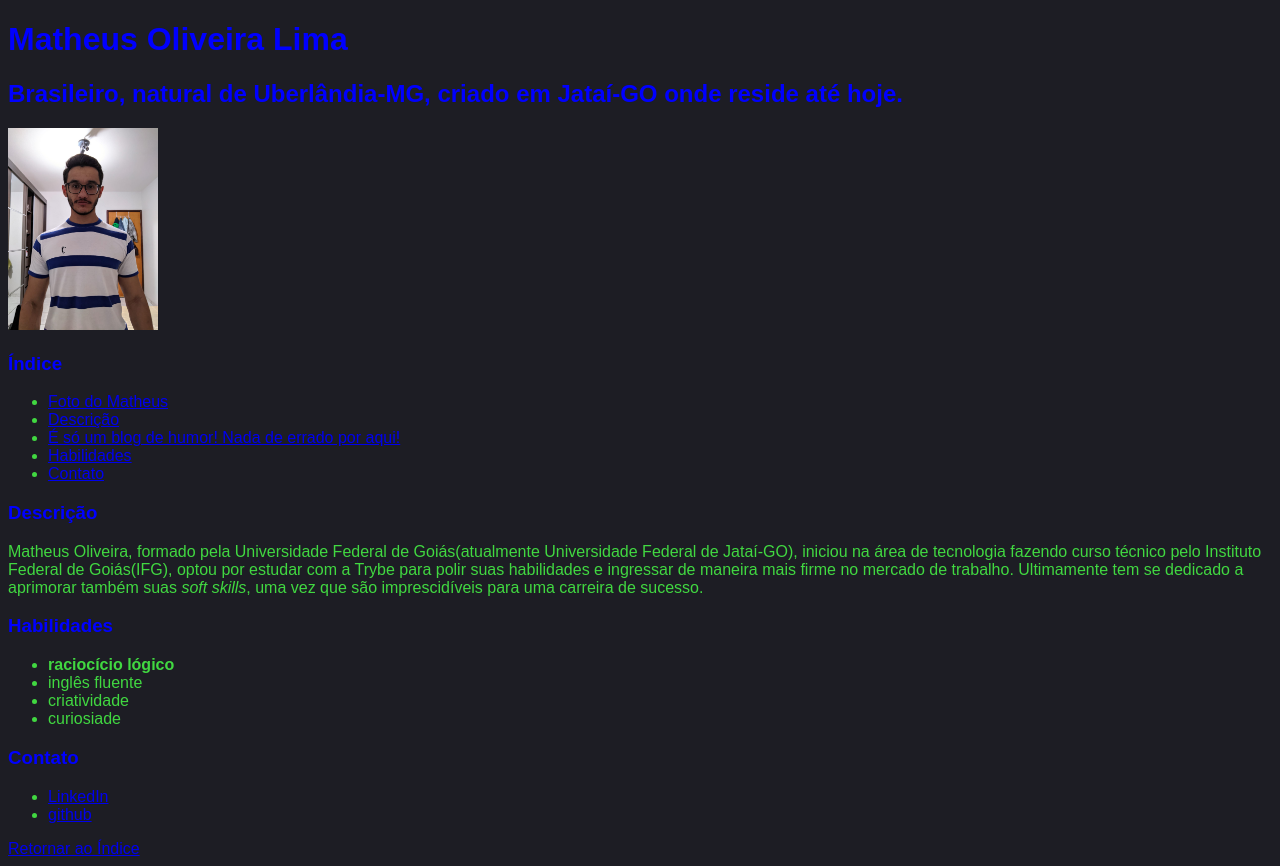
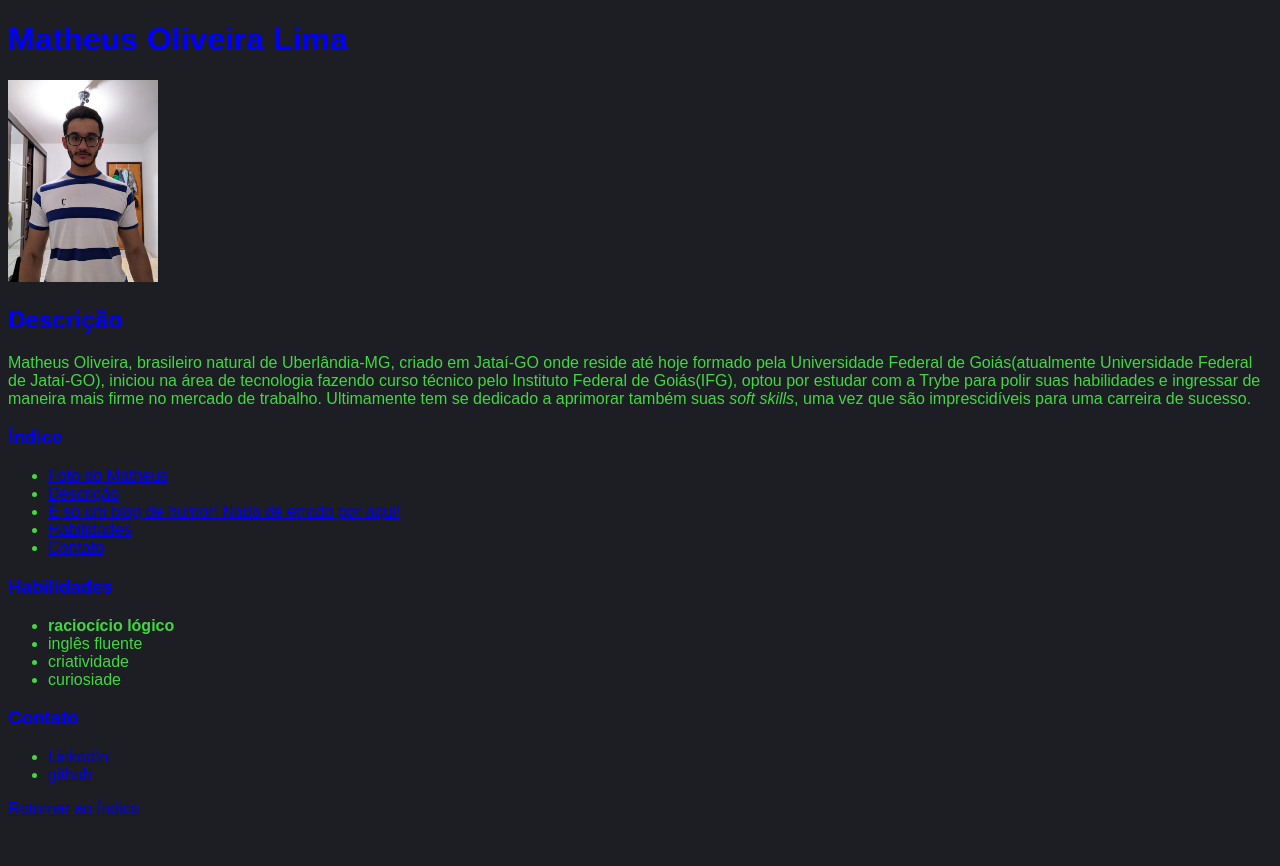
Before and after one commit to matheusolilima/matheusolilima.github.io, a plain HTML site: page index.html in a window 1280 px wide. After the commit the page ends 826 px from the top, so only its background shows below. Drawn offline with Linux system fonts and the light colour scheme.

Commit message:
criando divs, nao esta pronto ainda

```diff
--- a/index.html
+++ b/index.html
@@ -5,16 +5,29 @@
     <title>Portfólio do Matheus</title>
   <link rel="stylesheet" href="style.css">
   </head>
-    <body>
+
+  <body>
     <header></header>
     <main></main>
     <footer></footer>
 
-    <h1>Matheus Oliveira Lima</h1>
+    <div id="nome">
 
-      <h2>Brasileiro, natural de Uberlândia-MG, criado em Jataí-GO onde reside até hoje.</h2>
+      <h1>Matheus Oliveira Lima</h1>
+      <div>
+        <img id="Matheus-pic" src="./WhatsApp Image 2022-05-05 at 18.24.43.jpeg" alt="Matheus veste branco com azul" width=150> <br>
+        <h2>Descrição</h2>
 
-      <img id="Matheus-pic" src="./WhatsApp Image 2022-05-05 at 18.24.43.jpeg" alt="Matheus veste branco com azul" width=150> <br>
+        <p id="descricao">
+          Matheus Oliveira, brasileiro natural de Uberlândia-MG, criado em Jataí-GO onde reside até
+          hoje formado pela Universidade Federal de Goiás(atualmente Universidade Federal de Jataí-GO),
+          iniciou na área de tecnologia fazendo curso técnico pelo Instituto Federal de Goiás(IFG), optou por estudar
+          com a Trybe para polir suas habilidades e ingressar de maneira mais firme no mercado de trabalho. Ultimamente tem
+          se dedicado a aprimorar também suas <i>soft skills</i>, uma vez que são imprescidíveis para uma carreira
+          de sucesso.
+        </p>
+      </div>
+    </div>
 
 
         <h3>Índice</h3>
@@ -26,14 +39,7 @@
             <li><a href="#contato">Contato</a></li>
           </ul>
 
-        <h3>Descrição</h3>
-          <p id="descricao">
-            Matheus Oliveira, formado pela Universidade Federal de Goiás(atualmente Universidade Federal de Jataí-GO),
-            iniciou na área de tecnologia fazendo curso técnico pelo Instituto Federal de Goiás(IFG), optou por estudar
-            com a Trybe para polir suas habilidades e ingressar de maneira mais firme no mercado de trabalho. Ultimamente tem
-            se dedicado a aprimorar também suas <i>soft skills</i>, uma vez que são imprescidíveis para uma carreira
-            de sucesso.
-          </p>
+
 
         <h3>Habilidades</h3>
           <ul id="habilidades">
@@ -50,5 +56,5 @@
           </ul>
 
         <a href="#indice">Retornar ao Índice</a>
-  </body>
+        </body>
 </html>
```
